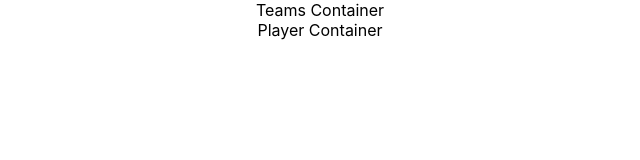
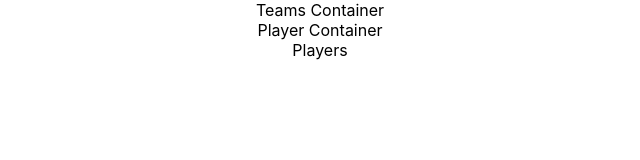
Before and after one commit to Jnorman2123/soccer-player-manager-project, a React (Create React App) app: page / in a window 1280 px wide. Shown: the top 160 px of the page, without its empty margins (320-960 px from the left). Built offline with nearby package versions, Linux system fonts and the light colour scheme.

Commit message:
created basic players component and imported to player container

```diff
--- /dev/null
+++ b/src/components/players/Players.js
@@ -0,0 +1,13 @@
+import React, { Component } from 'react'
+
+class Players extends Component {
+    render() {
+        return (
+            <div>
+                Players
+            </div>
+        )
+    }
+}
+
+export default Players
--- a/src/containers/PlayerContainer.js
+++ b/src/containers/PlayerContainer.js
@@ -1,10 +1,12 @@
 import React, { Component } from 'react'
+import Players from '../components/players/Players'
 
 class PlayerContainer extends Component {
     render () {
         return (
             <div>
                 Player Container
+                <Players />
             </div>
         )
     }
--- a/src/containers/TeamContainer.js
+++ b/src/containers/TeamContainer.js
@@ -1,4 +1,5 @@
 import React, { Component } from 'react'
+
 
 class TeamContainer extends Component {
     render() {
```
